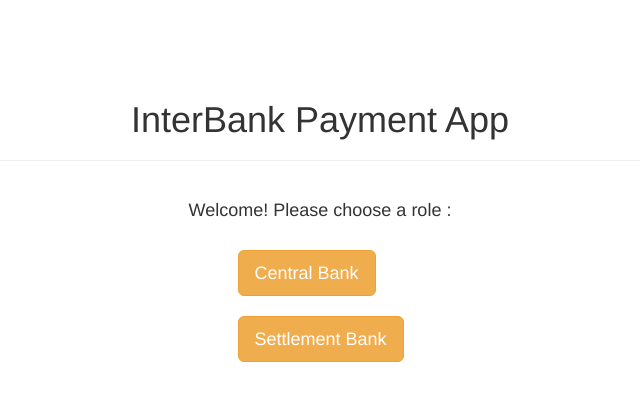
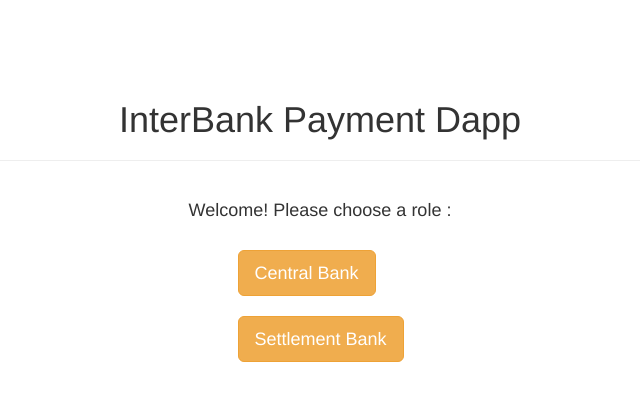
Before and after one commit to cherylkw/interbanktransfer, a website: page src/index.html in a window 1280 px wide. Shown: the whole page, without its empty margins (320-960 px from the left). Drawn offline with nearby package versions, Linux system fonts and the light colour scheme.

Commit message:
Update index.html

```diff
--- a/src/index.html
+++ b/src/index.html
@@ -22,7 +22,7 @@
     <div class="container" style="margin-top : 80px;">
         <div class="row">
             <div class="col-lg-12">
-              <h1 class="text-center">InterBank Payment App</h1>
+              <h1 class="text-center">InterBank Payment Dapp</h1>
               <hr/>
               <br/>
             </div>
```
